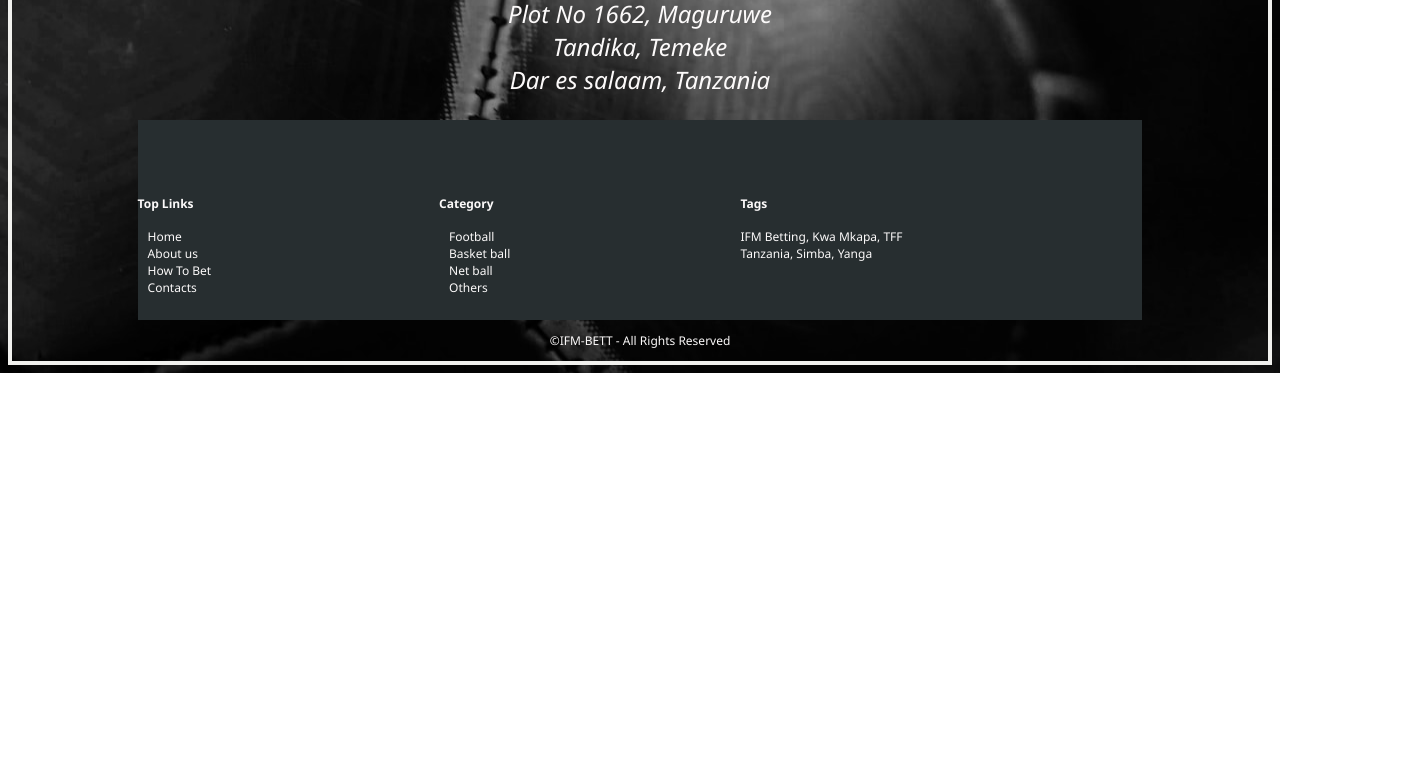
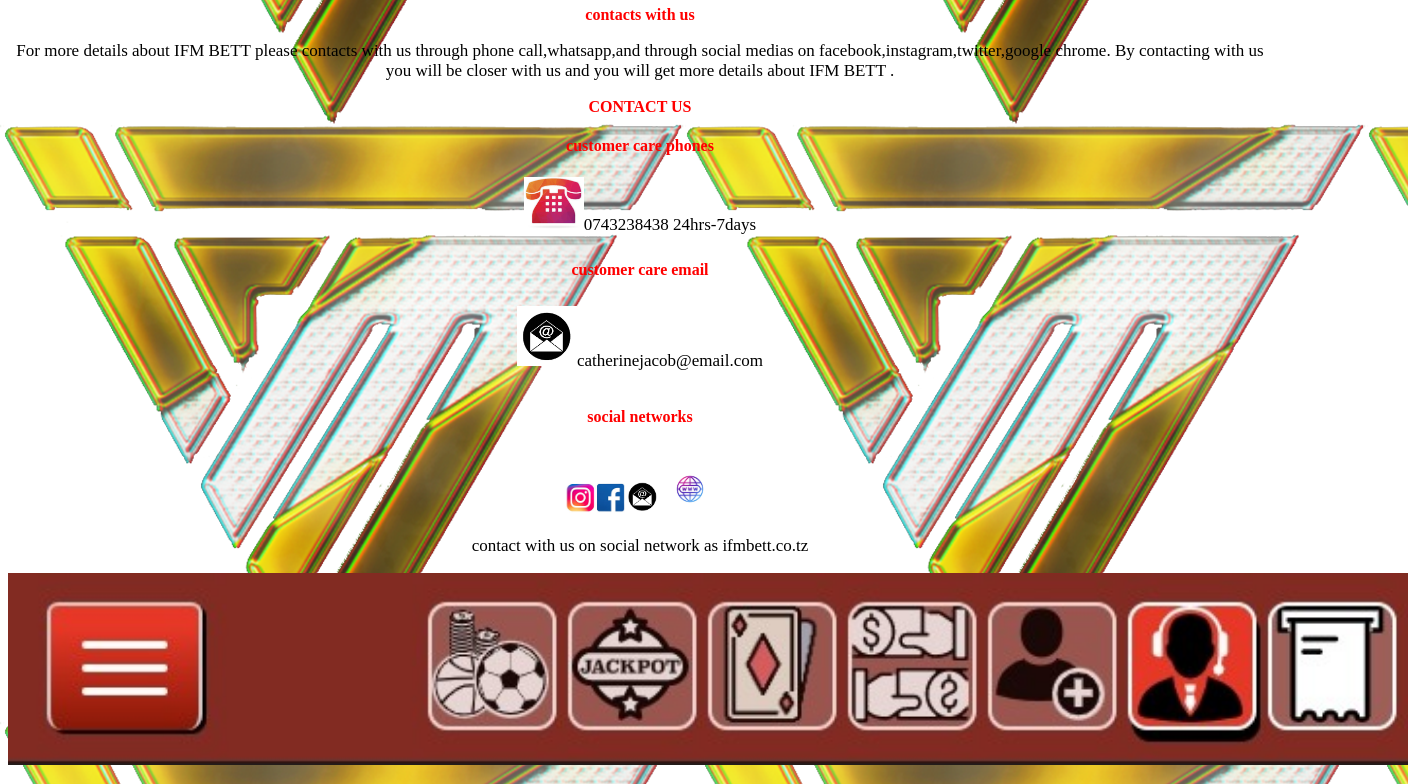
Before and after one commit to hell-song001/IFM-BETT, a plain HTML site: page contacts.html in a window 1280 px wide. Shown: the part 473-1257 px from the top of the page, 1408 px wide, since content can reach past the window. Before the commit the page ends 846 px from the top, so only its background shows below. Drawn offline with Linux system fonts and the light colour scheme.

Commit message:
Adding Cathes contact page to prove a point.

```diff
--- a/contacts.html
+++ b/contacts.html
@@ -1,102 +1,64 @@
-<!doctype html>
-<html lang="en">
+<!DOCTYPE html>
+<html>
 <head>
-		<!-- Define Charset -->
-		<meta charset="UTF-8">
-		<!-- Page Title -->
-		<title>IFM-BETT</title>
-
-		<meta name="viewport" content="width=device-width, initial-scale=1.0">
-		<link rel="stylesheet" href="style.css">
-
 <style>
-			a[href^='mailto']::before {
-				content: '📧 ';
+header{
+text-align:center;
+background-color:silver;
+}
+body {
+background-image:url("IFM.png");
 }
 
-			a[href^='tel']::before {
-				content: '📞 ';
+main{
+text-align:center;
+font-size:17px
 }
-
-			.address {
-				text-align: center;
-				font-size: 200%;
+h1{
+color:blue;
+}
+h2{
+color:red;
+font-size:16px;
+}
+h3{
+color:red;
+font-size:16px;
+}
+h4{
+color:red;
+font-size:16px;
+}
+h5{
+color:red;
+font-size:16px;
+}
+h6{
+color:red;
+font-size:16px;
 }
 </style>
 </head>
 <body>
-
-		<div class="container">
-			<div class="header">
-				<div class="logo">
-					<a class="brand" href="index.html" style="text-decoration: none;">IFM BETT</a>
-				</div>
-				<ul class="nav">
-					<li><a href="index.html">Home</a></li>
-					<li><a href="matches.html">Today's Matches</a></li>
-					<li><a href="how_to.html">How To Bet</a></li>
-					<li><a href="about.html">About Us</a></li>
-					<li class="active"><a href="contacts.html">Contact</a></li>
-					<li><a href="FAQ.html">FAQ</a></li>
-				</ul>
-			</div>
-
-			<section class="contact">
-				<h2 class="heading">Contact us</h2>
-				<p class="sub-title">Contact us for everything you need..</p>
-				<p class="sub-title" style="font-size: medium;">Contact the author of this page:</p>
-
-				<address class="address">
-					<a href="mailto:the_phylosopher@ifm_bett.com" style="text-decoration: none; color: aliceblue;">the_phylosopher@ifm_bett.com</a><br>
-					<a href="tel:+0788-123-456" style="text-decoration: none; color: aliceblue;">(255) 788-123-456</a>
-					<p>
-						Visit us at:<br>
-						Plot No 1662, Maguruwe<br>
-						Tandika, Temeke<br>
-						Dar es salaam, Tanzania
-					</p>
-
-				</address>
-
-			</section>
-
-			<div class="footer" style="background: #272E30;padding: 60px 0;">
-
-				<div class="item-foot">
-					<h4 class="title">Top Links</h4>
-					<ul>
-						<li>Home</li>
-						<li>About us</li>
-						<li>How To Bet</li>
-						<li> Contacts</li>
-					</ul>
-				</div>
-				<div class="item-foot">
-					<h4 class="title">Category</h4>
-					<ul>
-						<li>Football</li>
-						<li>Basket ball</li>
-						<li>Net ball</li>
-						<li>Others</li>
-					</ul>
-				</div>
-				<div class="item-foot">
-					<h4 class="title">Tags</h4>
-					<span> IFM Betting,</span>
-					<span> Kwa Mkapa,</span>
-					<span> TFF</span><br>
-					<span> Tanzania,</span>
-					<span> Simba,</span>
-					<span> Yanga</span>
-				</div>
-			</div>
-		</div>
-
-
-		<div id="the-end" style="clear: both; text-align: center;">
-
-			<p >©IFM-BETT - All Rights Reserved</p>
-
-		</div>
+<header>
+<img src="mr.jpeg" alt=" image" length ="440" width="500">
+<h1>CONTACTS WITH US IFM BETTING </h1>
+</header>
+<main>
+<h2>contacts with us</h2>
+<p>For more details about IFM BETT please contacts with us through phone call,whatsapp,and through social medias on facebook,instagram,twitter,google chrome.
+By contacting  with us you will be closer with us and you will get more details about IFM BETT .</p>
+<h3>CONTACT US</h3>
+<h4>customer care phones</h4>
+<p><img src="cont 2.jpeg" alt=" image" length ="60" width="60">0743238438 24hrs-7days</p>
+<h5>customer care email</h5>
+<p><img src="cont 3.png" alt=" image" length ="60" width="60">catherinejacob@email.com</p>
+<h6>social networks</h6>
+<p><img src="cont 1.jpeg" alt=" image" length ="60" width="60"><img src="cont 3.png" alt=" image" length ="40" width="35">
+<img src="cont 5.png" alt=" image" length ="30" width="50"></p>
+<p>contact with us on social network as ifmbett.co.tz</p>
+<p><img src="ff.jpg" alt=" image" length ="20" width="1400"></p>
+<p><img src="tt.jpg" alt=" image" length ="600" width="1400"></p>
+</main>
 </body>
 </html>
```
Also changed, not shown: IFM.png (added), cont 1.jpeg (added), cont 2.jpeg (added), cont 3.png (added), cont 5.png (added), ff.jpg (added), mr.jpeg (added), tt.jpg (added), yy.jpg (added). Lines whose indentation alone changed are shown as unchanged.
